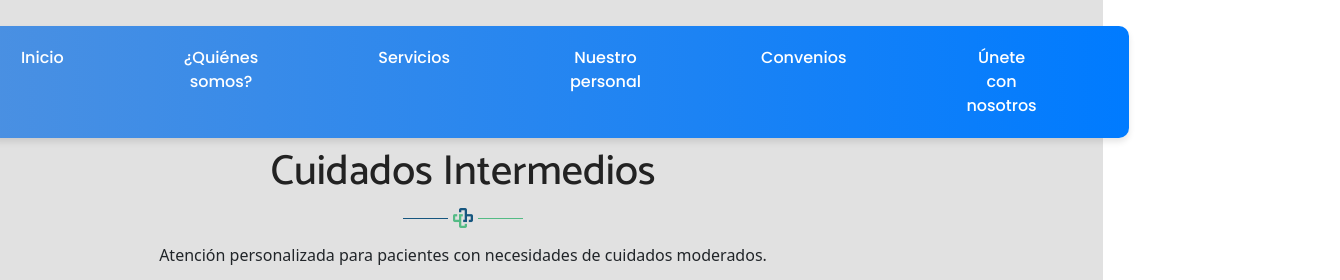
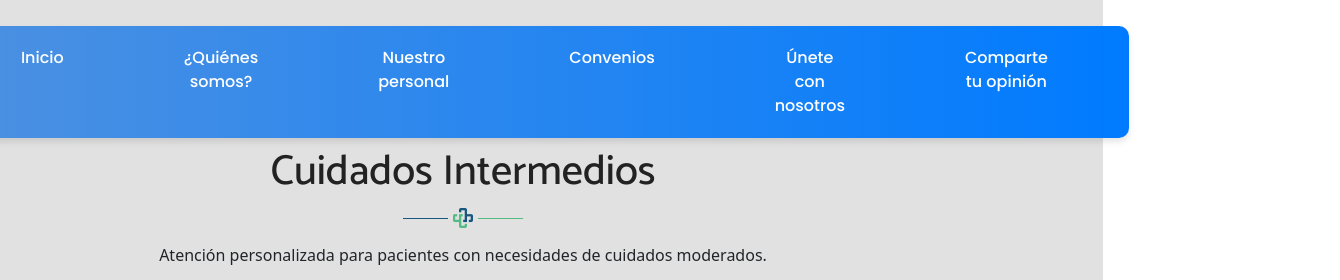
Before and after one commit to Tatianajimenez12/PAGINA-CAPSA-, a plain HTML site: page CAPSA_PROYECTO/cuidadosintermedios.html in a window 1280 px wide. Shown: the top 280 px of the page, 1340 px wide, since content can reach past the window. Drawn offline with nearby package versions, Linux system fonts and the light colour scheme.

Commit message:
Update cuidadosintermedios.html

```diff
--- a/CAPSA_PROYECTO/cuidadosintermedios.html
+++ b/CAPSA_PROYECTO/cuidadosintermedios.html
@@ -44,7 +44,6 @@
                     <ul class="navbar-nav me-auto mb-2 mb-lg-0">
                         <li class="nav-item"><a class="nav-link" href="index.html">Inicio</a></li>
                         <li class="nav-item"><a class="nav-link" href="Quienes somos.html">¿Quiénes somos?</a></li>
-                        <li class="nav-item"><a class="nav-link" href="#sec-9758">Servicios</a></li>
                         <li class="nav-item"><a class="nav-link" href="nuestro-personal.html">Nuestro personal</a></li>
                         <li class="nav-item"><a class="nav-link" href="convenios.html">Convenios</a></li>
                         <li class="nav-item"><a class="nav-link" href="contrato.html">Únete con nosotros</a></li>
```
